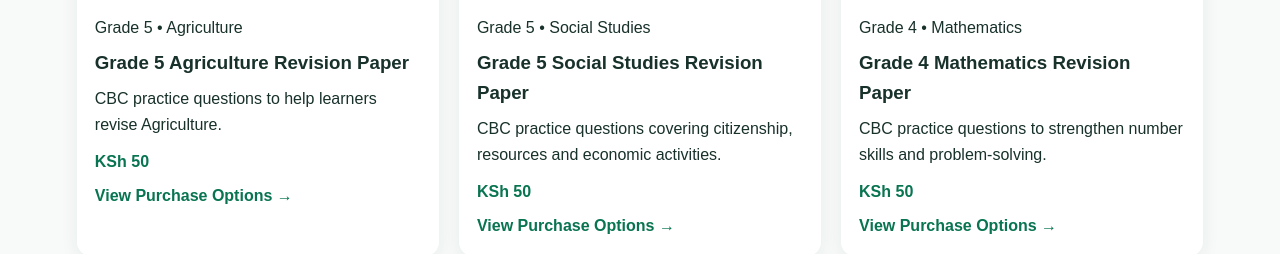
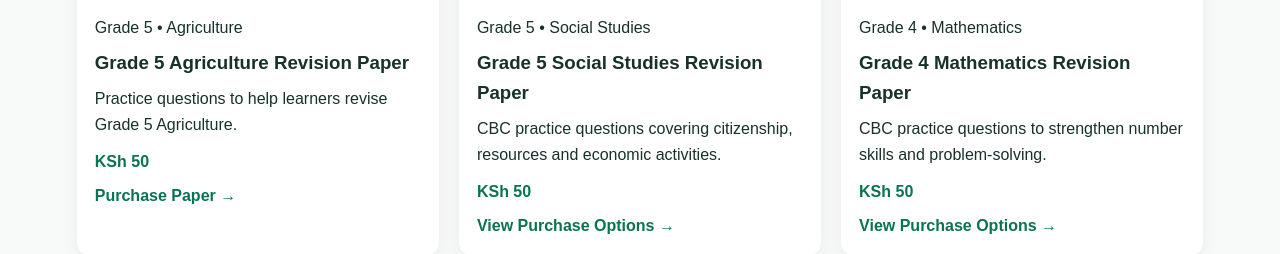
Before and after one commit to njungepaul679-sketch/teachermate-kenya, a plain HTML site: page index.html in a window 1280 px wide. Shown: the part 984-1238 px from the top of the page. Drawn offline with Linux system fonts and the light colour scheme.

Commit message:
Update index.html

```diff
--- a/index.html
+++ b/index.html
@@ -335,13 +335,13 @@
             src="https://images.unsplash.com/photo-1456513080510-7bf3a84b82f8?auto=format&fit=crop&w=700&q=80"
             alt="Books and study materials">
 
-          <div class="card-content">
-            <p>Grade 5 • Agriculture</p>
-            <h3>Grade 5 Agriculture Revision Paper</h3>
-            <p>CBC practice questions to help learners revise Agriculture.</p>
-            <p class="price">KSh 50</p>
-            <a href="#contact">View Purchase Options →</a>
-          </div>
+         <div class="card-content">
+  <p>Grade 5 • Agriculture</p>
+  <h3>Grade 5 Agriculture Revision Paper</h3>
+  <p>Practice questions to help learners revise Grade 5 Agriculture.</p>
+  <p class="price">KSh 50</p>
+  <a href="#contact">Purchase Paper →</a>
+</div>
         </article>
 
         <article class="card" data-grade="5" data-subject="social studies">
```
